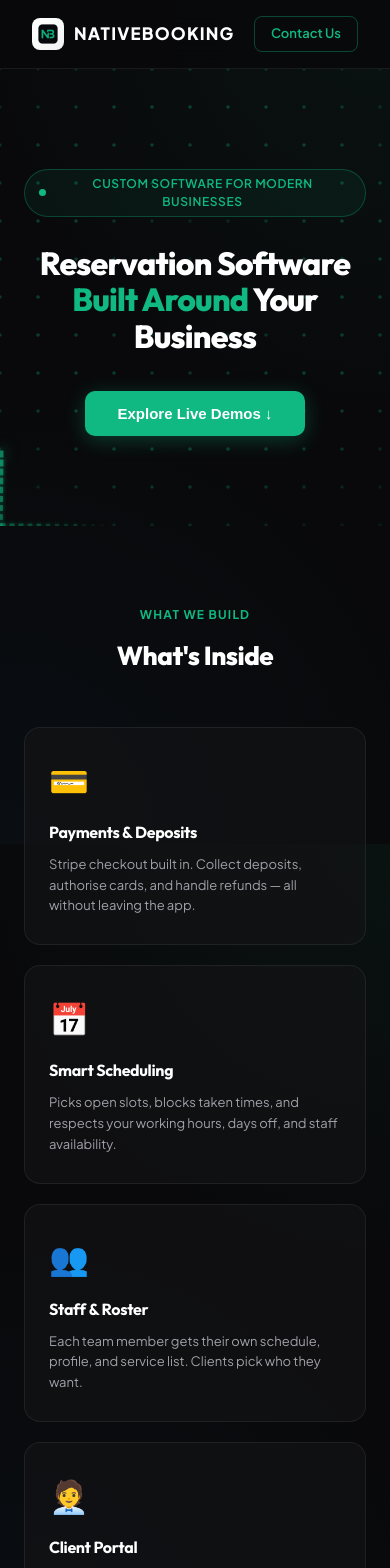
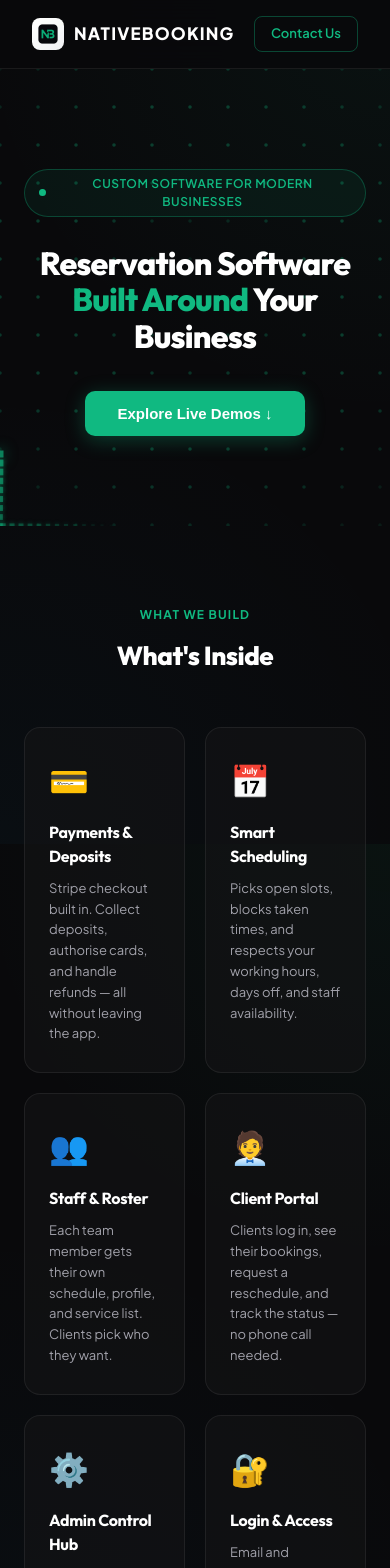
Before and after one commit to RadoMatas/NativeBooking, a React (Vite) app: page / in a window 390 px wide. Shown: the top 1568 px of the page. Built offline with nearby package versions, Linux system fonts and the light colour scheme; no server answers; the database is empty.

Commit message:
Fix feature cards to 3x2 grid with responsive breakpoints

```diff
--- a/src/pages/PortalHome.tsx
+++ b/src/pages/PortalHome.tsx
@@ -221,6 +221,10 @@ export default function PortalHome() {
         @media (max-width: 640px) {
           .nb-hero-title { font-size: 32px !important; }
           .nb-section-title { font-size: 26px !important; }
+          .nb-feature-grid { grid-template-columns: 1fr !important; }
+        }
+        @media (max-width: 900px) {
+          .nb-feature-grid { grid-template-columns: repeat(2, 1fr) !important; }
         }
       `}</style>
 
@@ -366,9 +370,10 @@ export default function PortalHome() {
           </h2>
         </div>
         <div
+          className="nb-feature-grid"
           style={{
             display: 'grid',
-            gridTemplateColumns: 'repeat(auto-fit, minmax(210px, 1fr))',
+            gridTemplateColumns: 'repeat(3, 1fr)',
             gap: '20px',
           }}
         >
```
